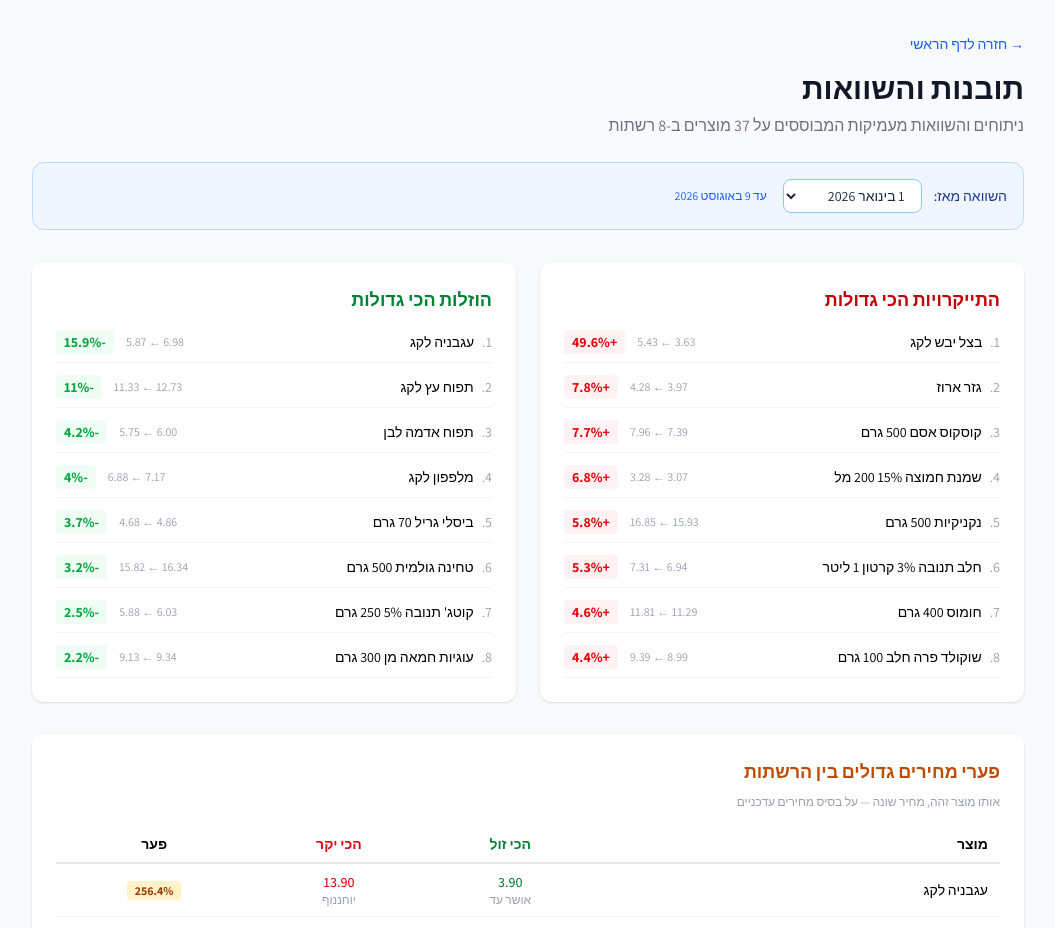
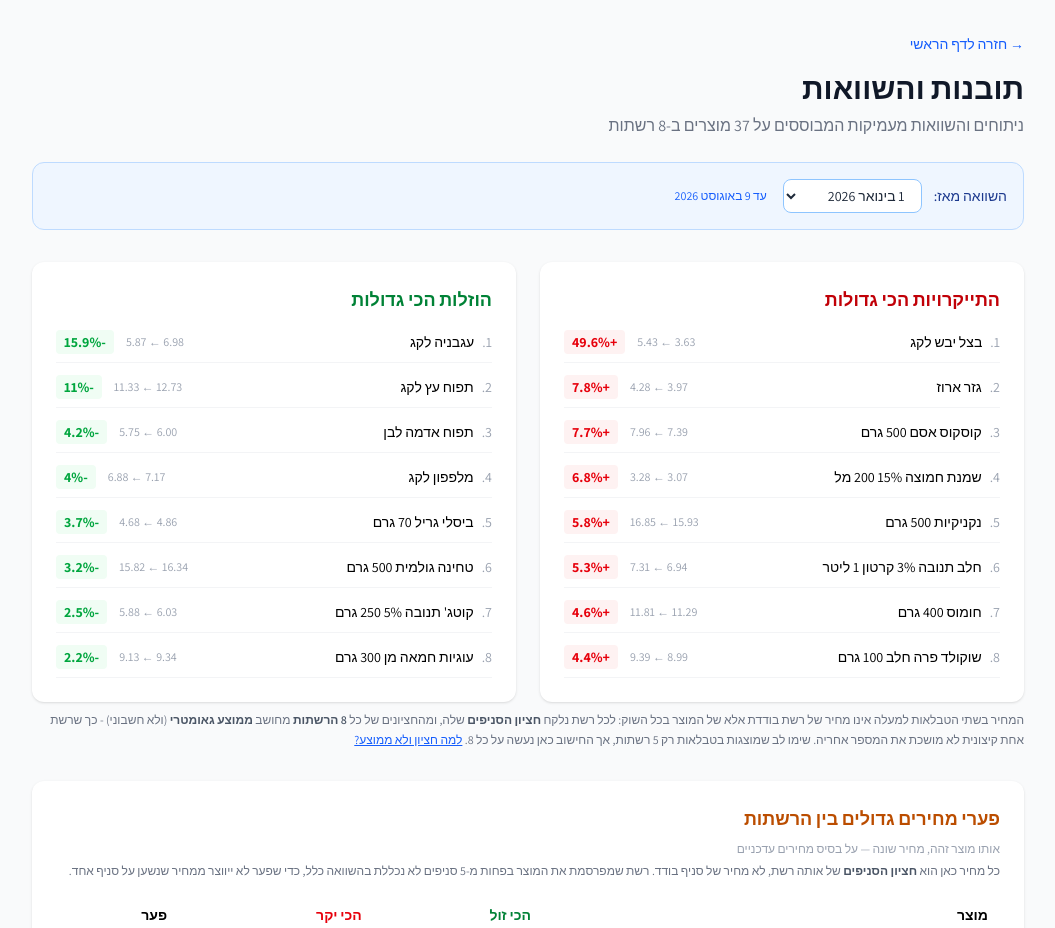
Before and after one commit to samueldratwa-TG/tsarchan-web, a Next.js app: page /insights in a window 1280 px wide. Shown: the top 928 px of the page, without its empty margins (112-1167 px from the left). Built offline with nearby package versions, Linux system fonts and the light colour scheme.

Commit message:
insights: disclose the median + geometric-mean methodology on both panels

```diff
--- a/app/components/InsightsClient.tsx
+++ b/app/components/InsightsClient.tsx
@@ -158,10 +158,26 @@ export function InsightsClient({ priceData, productMeta, chainGaps, universalCou
         </div>
       </div>
 
+      {/* How the numbers in the two panels above are computed */}
+      <p className="-mt-6 mb-8 text-xs text-gray-500 leading-relaxed">
+        המחיר בשתי הטבלאות למעלה אינו מחיר של רשת בודדת אלא של המוצר בכל השוק: לכל רשת נלקח
+        <strong className="font-semibold text-gray-600"> חציון הסניפים</strong> שלה, ומהחציונים
+        של כל <strong className="font-semibold text-gray-600">8 הרשתות</strong> מחושב
+        <strong className="font-semibold text-gray-600"> ממוצע גאומטרי</strong> (ולא חשבוני) -
+        כך שרשת אחת קיצונית לא מושכת את המספר אחריה. שימו לב שמוצגות בטבלאות רק 5 רשתות, אך
+        החישוב כאן נעשה על כל 8.{" "}
+        <a href="/methodology" className="text-blue-600 hover:text-blue-800 underline">למה חציון ולא ממוצע?</a>
+      </p>
+
       {/* Chain gaps */}
       <div className="bg-white rounded-xl shadow p-6 mb-8">
         <h2 className="text-lg font-semibold text-amber-700 mb-2">פערי מחירים גדולים בין הרשתות</h2>
-        <p className="text-xs text-gray-400 mb-4">אותו מוצר זהה, מחיר שונה — על בסיס מחירים עדכניים</p>
+        <p className="text-xs text-gray-400 mb-1">אותו מוצר זהה, מחיר שונה — על בסיס מחירים עדכניים</p>
+        <p className="text-xs text-gray-500 mb-4 leading-relaxed">
+          כל מחיר כאן הוא <strong className="font-semibold text-gray-600">חציון הסניפים</strong> של אותה
+          רשת, לא מחיר של סניף בודד. רשת שמפרסמת את המוצר בפחות מ-5 סניפים לא נכללת בהשוואה כלל,
+          כדי שפער לא ייווצר ממחיר שנשען על סניף אחד.
+        </p>
         <div className="overflow-x-auto">
           <table className="w-full text-sm">
             <thead>
```
